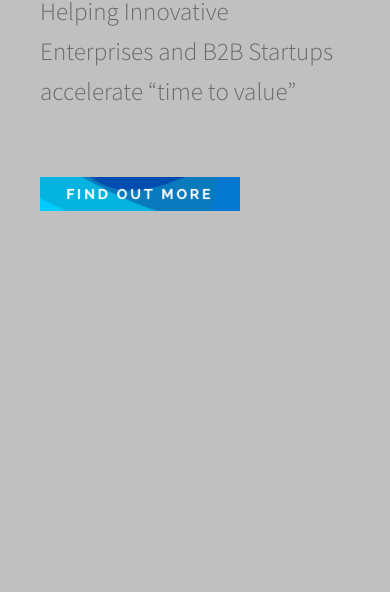
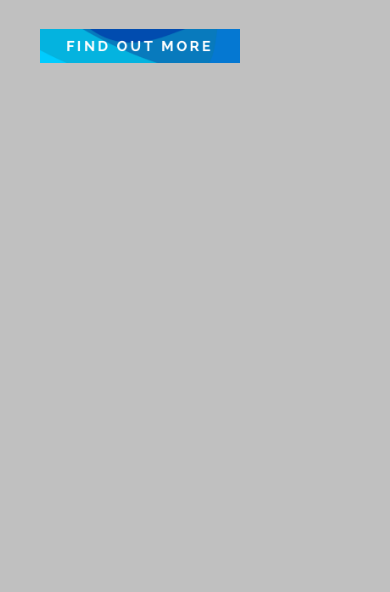
Before and after one commit to matenji/snapinnovate, a website with bundled scripts: page app/index.html in a window 390 px wide. Shown: the part 252-844 px from the top of the page. Built offline with nearby package versions, Linux system fonts and the light colour scheme.

Commit message:
media queries update

```diff
--- a/app/scss/main.scss
+++ b/app/scss/main.scss
@@ -33,6 +33,9 @@ body {
       position: absolute;
       top: 50%;
       width: 100%;
+      @media screen and (max-width: 960px) {
+        margin: 10% auto;
+      }
     }
     position: relative;
   }
```
Also changed, not shown: app/css/app.css, app/css/main.css, dist/css/main.min.css, dist/index.html, dist/js/main.min.js.
